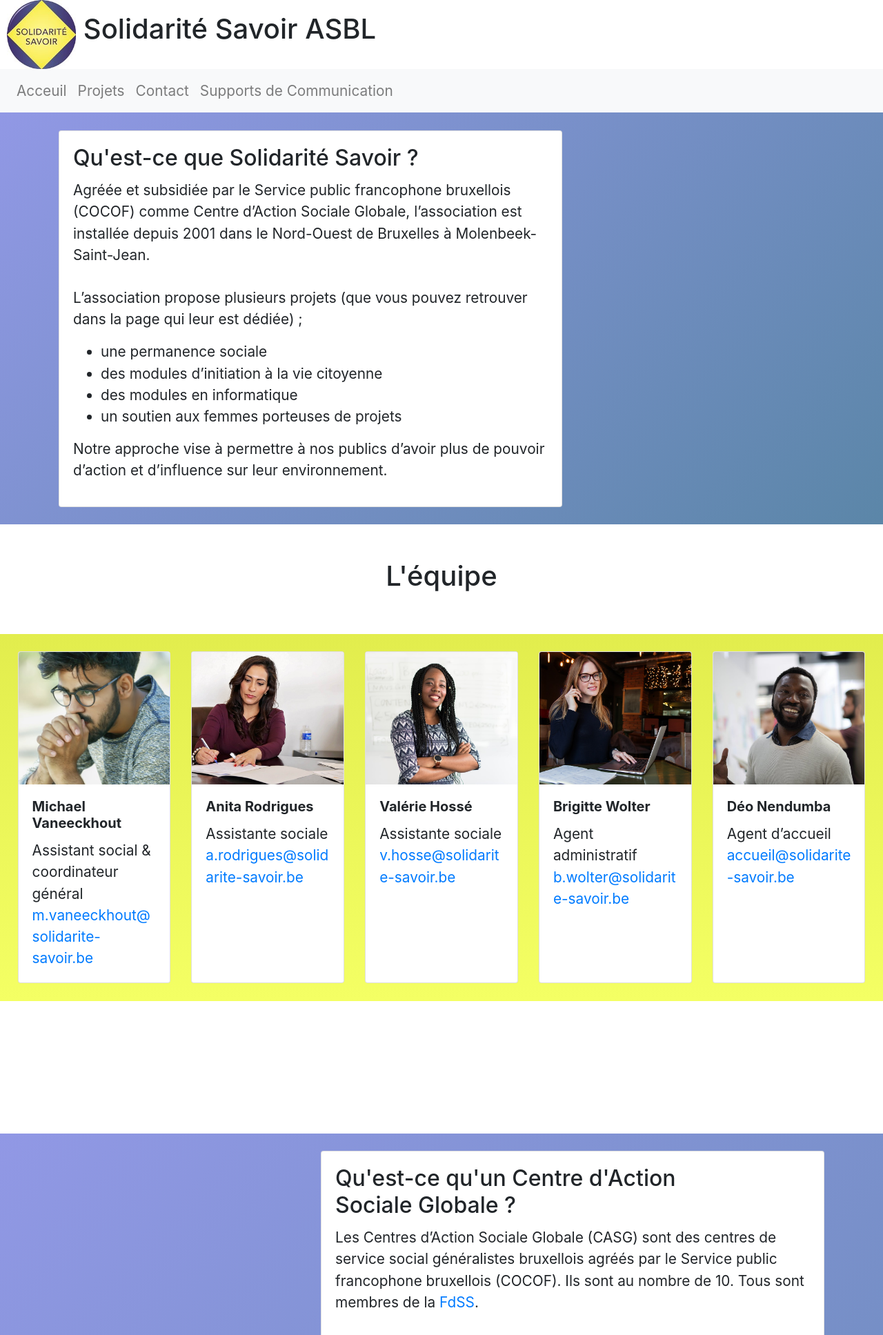
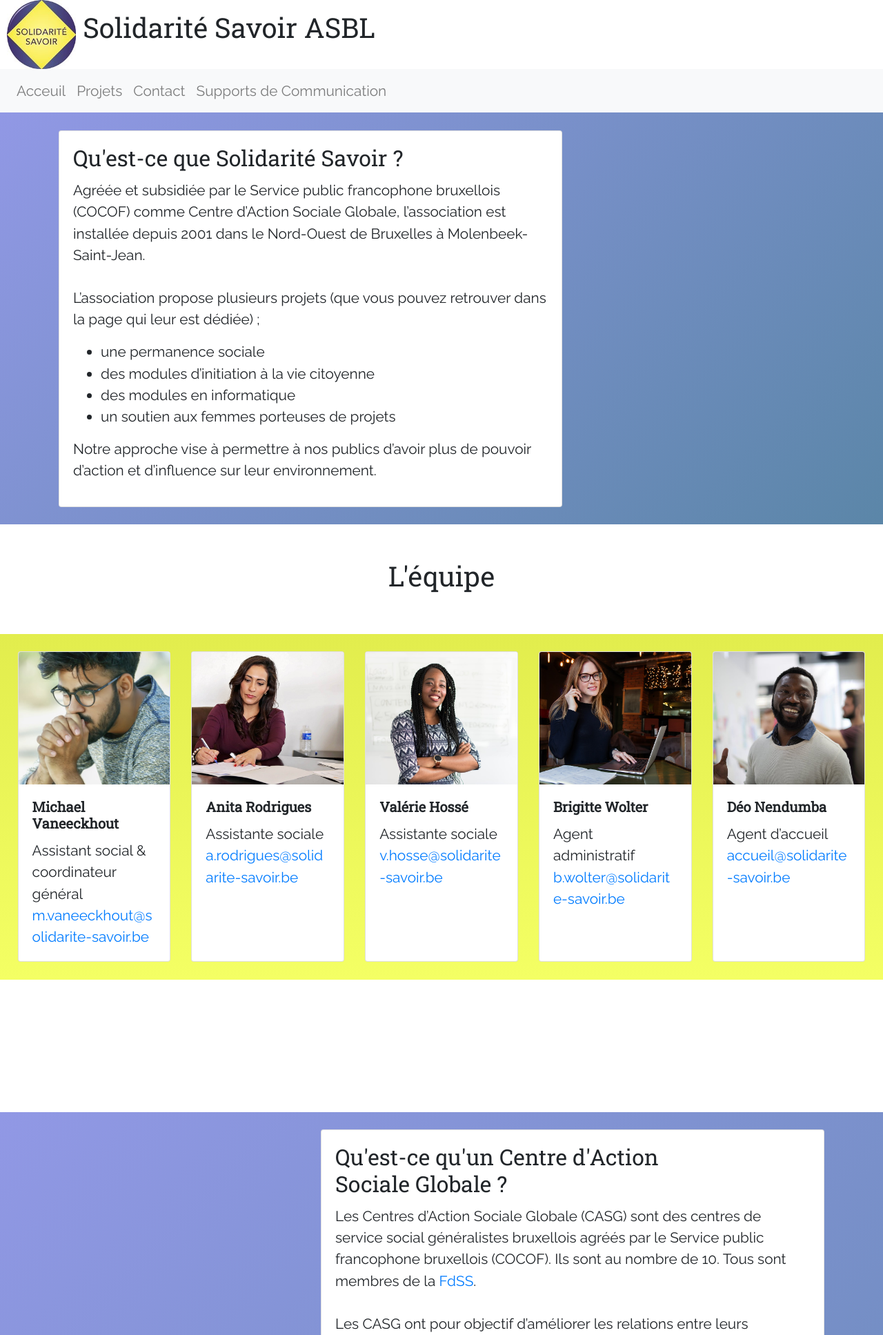
Before and after one commit to RomainVandevoorde/multipage-website-in-php, a PHP site: page / in a window 1280 px wide. Shown: the top 1935 px of the page at 69% size. Run offline with PHP 8.4, Linux system fonts and the light colour scheme.

Commit message:
fontChange

```diff
--- a/assets/style/style.css
+++ b/assets/style/style.css
@@ -1,5 +1,10 @@
+h1, h2, h3, h4, h5 {
+  font-family: 'Roboto Slab', serif;
+}
+
 body {
   font-size: 1.3em;
+  font-family: 'Raleway', sans-serif;
 }
 
 .blueBackGrad {
--- a/index.php
+++ b/index.php
@@ -4,6 +4,7 @@ require __DIR__.'/templates/header.php';
 
 ?>
 
+<body>
   <!-- 1 Card-Acceuil : need illustration to his right & link to Projets-page -->
 
   <div class="blueBackGrad">
@@ -142,6 +143,7 @@ require __DIR__.'/templates/header.php';
       </div>
     </div>
   </div>
+</body>
 
 <?php
 
--- a/supcom.php
+++ b/supcom.php
@@ -4,6 +4,7 @@ require __DIR__.'/templates/header.php';
 
  ?>
 
+<body>
   <div class="container">
     <div class="row">
       <div class="col-sm-12 col-md-12 col-lg-4 col-xl-4">
@@ -24,8 +25,9 @@ require __DIR__.'/templates/header.php';
 
       </div>
     </div>
+  </div>
 
-</div>
+</body>
 
  <?php
 
--- a/templates/header.php
+++ b/templates/header.php
@@ -2,6 +2,7 @@
 <html lang="fr" dir="ltr">
   <head>
     <meta charset="utf-8">
+    <link href="https://fonts.googleapis.com/css?family=Raleway|Roboto+Slab" rel="stylesheet">
     <link rel="stylesheet" type="text/css" href="assets/bootstrap-4.1.3-dist/css/bootstrap.min.css">
     <link rel="stylesheet" type="text/css" href="assets/style/style.css">
     <link rel="stylesheet" href="https://cdnjs.cloudflare.com/ajax/libs/font-awesome/4.7.0/css/font-awesome.min.css">
```
Also changed, not shown: projets.php (+25 -23 lines). Lines whose indentation alone changed are shown as unchanged.
